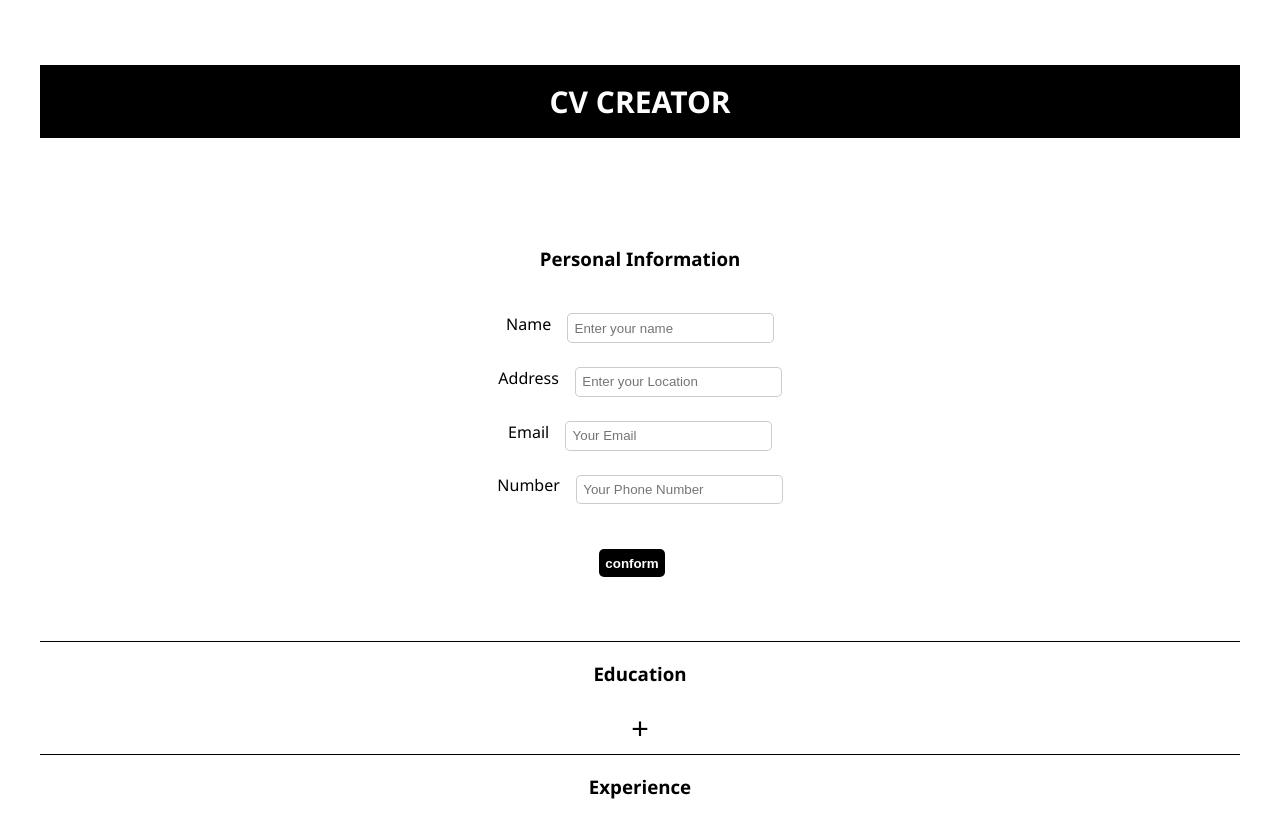
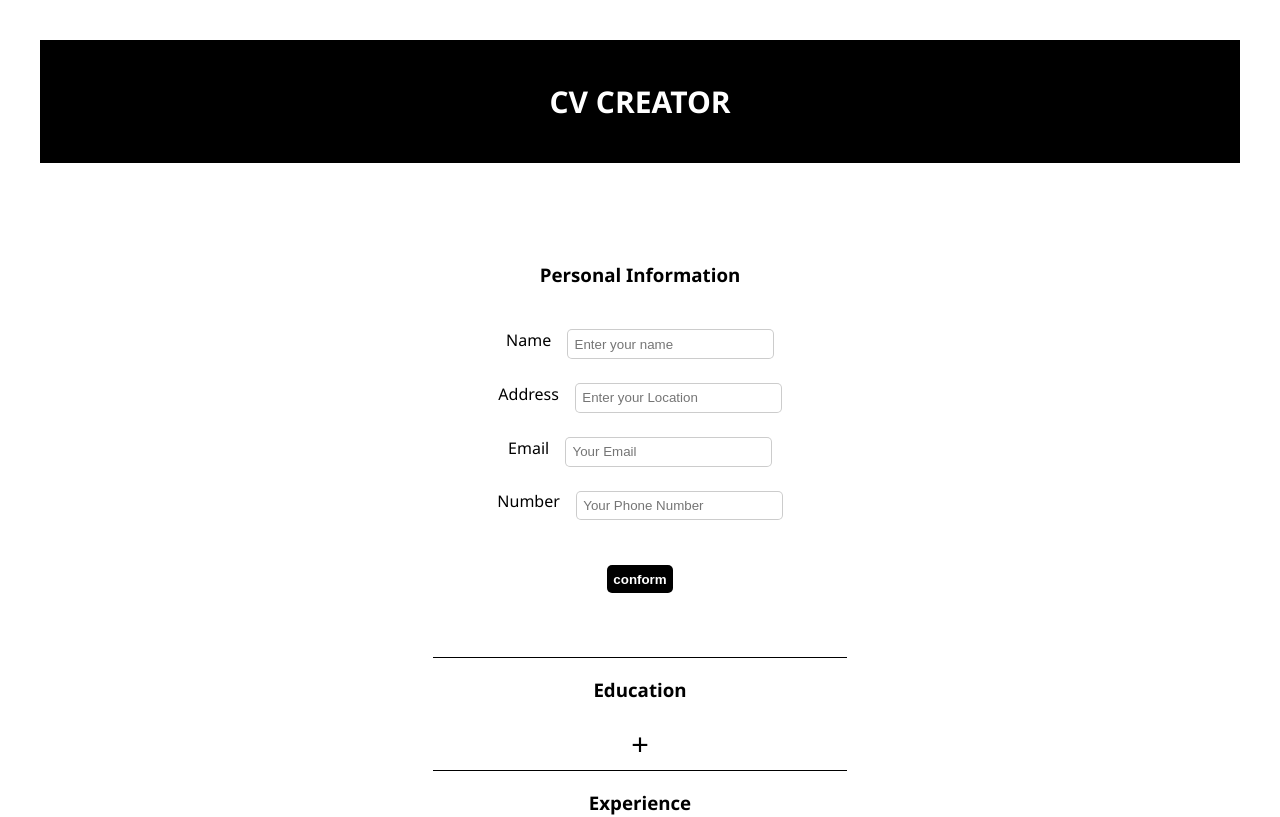
Before and after one commit to 808NV/odin-CV-application, a React (Vite) app: page / in a window 1280 px wide. Shown: the top 817 px of the page. Built offline with nearby package versions, Linux system fonts and the light colour scheme.

Commit message:
Update App.css

```diff
--- a/src/App.css
+++ b/src/App.css
@@ -6,9 +6,17 @@
   font-family: "Segoe UI", Tahoma, Geneva, Verdana, sans-serif;
 }
 
+.app {
+  display: grid;
+  place-items: center;
+  height: 100vh;
+}
+
 .nav {
   background-color: black;
   color: #fff;
+  width: 100%;
+  margin-bottom: 1rem;
 }
 
 .title {
@@ -62,7 +70,6 @@
   border-radius: 5px;
   font-weight: 700;
   cursor: pointer;
-  margin-left: -1rem;
 }
 
 .submit:hover {
```
